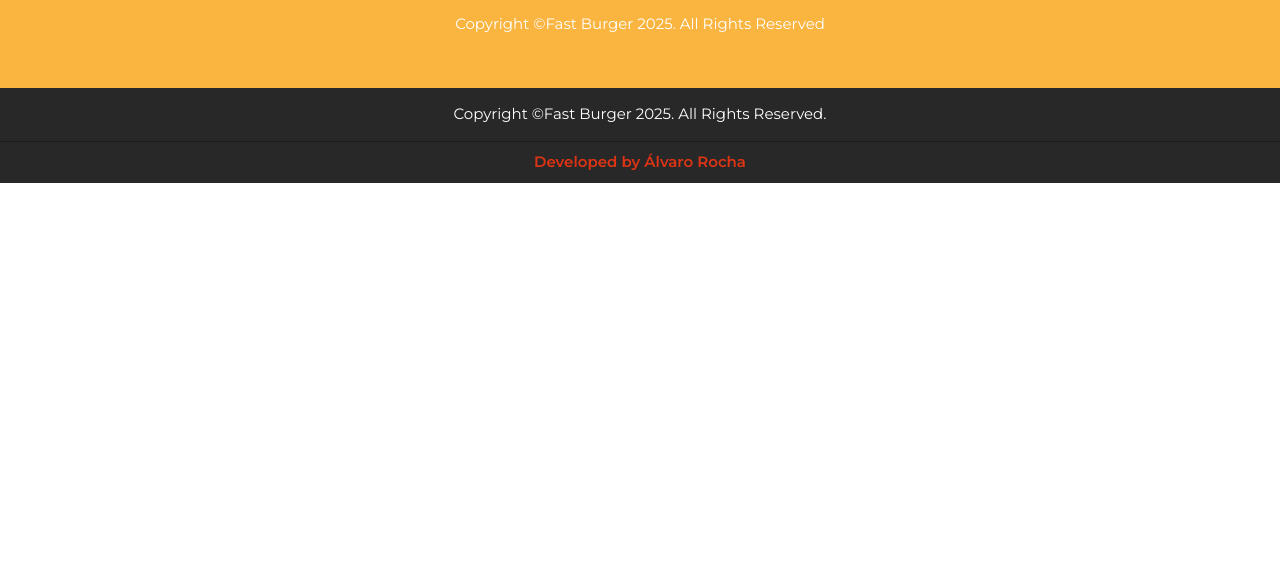
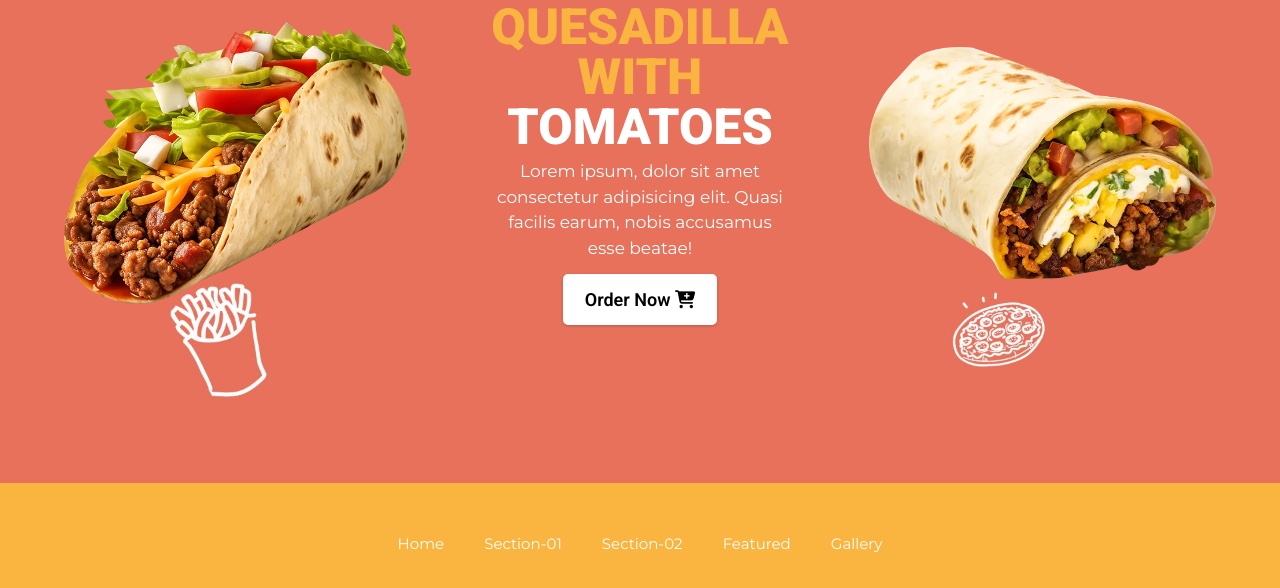
Before and after one commit to alvarorocha-dev/burger-project, a plain HTML site: page index.html in a window 1280 px wide. Shown: the part 4508-5096 px from the top of the page. Before the commit the page ends 4691 px from the top, so only its background shows below. Drawn offline with Linux system fonts and the light colour scheme.

Commit message:
Banner Section Start

```diff
--- a/assets/css/styles.css
+++ b/assets/css/styles.css
@@ -726,6 +726,61 @@ Best Selling Dishes
 
 /*
 ===============
+Banner
+===============
+*/
+
+#banner {
+  background: url("../images/banner-bg.jpg") no-repeat center/cover;
+}
+
+.banner {
+  display: flex;
+  flex-wrap: wrap;
+  align-items: center;
+  gap: 8rem;
+}
+
+.banner-img-container {
+  text-align: center;
+  margin: 0 auto;
+  width: 50%;
+}
+
+.banner-content {
+  text-align: center;
+}
+
+.banner h2 {
+  color: var(--second-clr-dark);
+}
+
+.banner p {
+  color: var(--white-clr);
+}
+
+.white-span {
+  color: var(--white-clr);
+}
+
+@media screen and (min-width: 850px) {
+  .banner {
+    flex-wrap: nowrap;
+    min-height: 80dvh;
+    justify-content: space-around;
+  }
+
+  .banner-content {
+    width: 30%;
+  }
+
+  .banner-img-container {
+    width: 40%;
+  }
+}
+
+/*
+===============
 Boneco
 ===============
 */
--- a/index.html
+++ b/index.html
@@ -453,6 +453,39 @@
     </section>
     <!-- ========> End Selling Dishes <========  -->
 
+    <!-- ========> Start Banner <========  -->
+    <section id="banner">
+      <div class="banner container">
+        <div class="banner-img-container">
+          <img
+            class="banner-img"
+            src="./assets/images/banner-images/banner-taco.webp"
+            alt=""
+          />
+        </div>
+        <div class="banner-content">
+          <h2 class="section-title">
+            Quesadilla with<br /><span class="white-span">tomatoes</span>
+          </h2>
+          <p>
+            Lorem ipsum, dolor sit amet consectetur adipisicing elit. Quasi
+            facilis earum, nobis accusamus esse beatae!
+          </p>
+          <a href="#" class="btn card-btn"
+            >Order Now <i class="fa-solid fa-cart-plus card-icon"></i
+          ></a>
+        </div>
+        <div class="banner-img-container">
+          <img
+            class="banner-img"
+            src="./assets/images/banner-images/banner-wrap.webp"
+            alt=""
+          />
+        </div>
+      </div>
+    </section>
+    <!-- ========> End Banner <========  -->
+
     <!-- ========> Start Boneco <========  -->
     <!-- ========> End Boneco <========  -->
 
```
Also changed, not shown: assets/images/banner-bg.jpg (added), assets/images/banner-images/banner-taco.webp (added), assets/images/banner-images/banner-wrap.webp (added), assets/images/banner-images/featured-onion-rings.webp (added), assets/images/banner-images/featured-pizza.webp (added).
